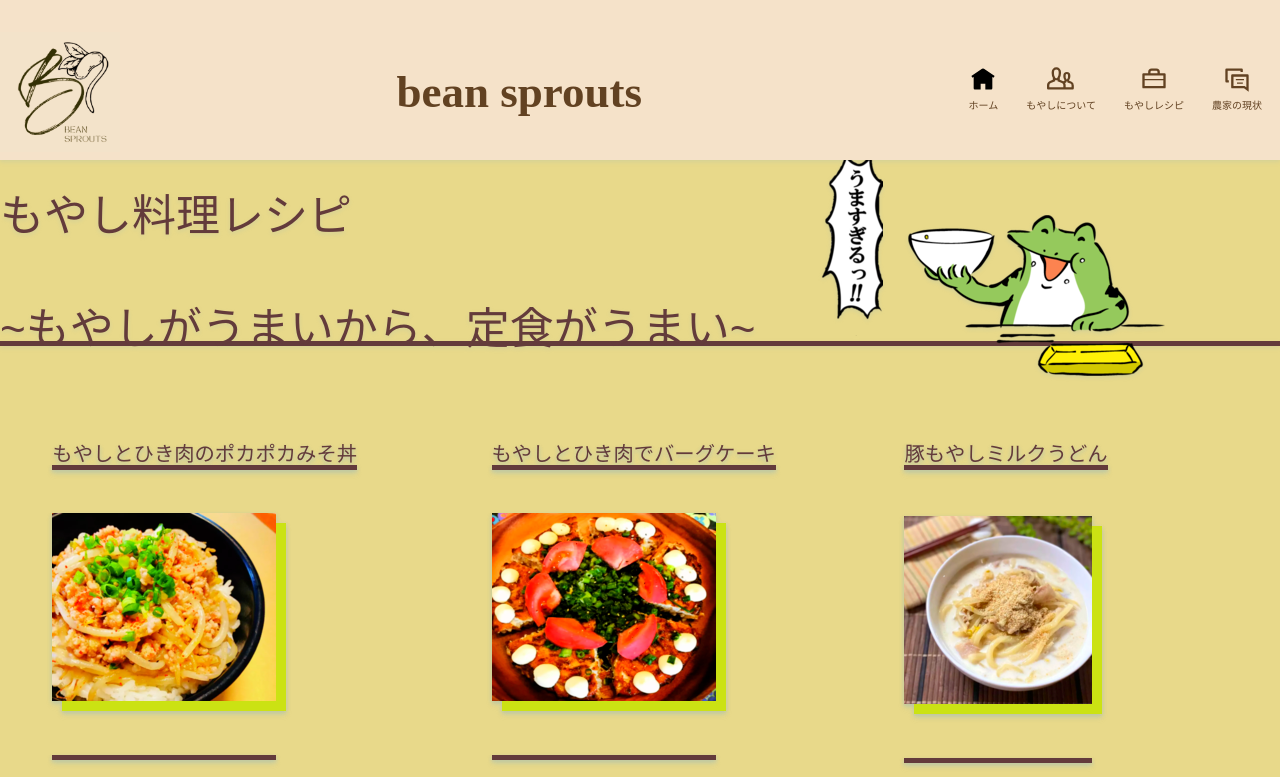
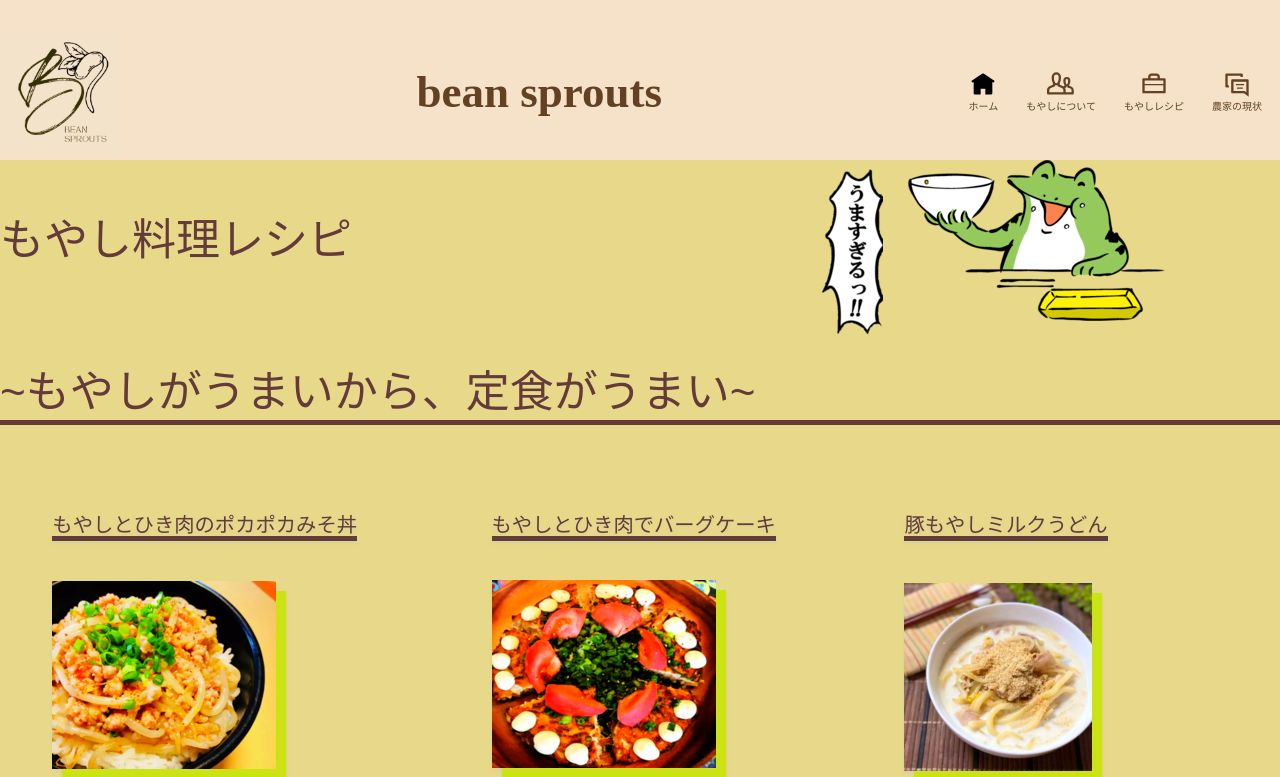
Before and after one commit to yoshidasen/hackathon2023_A, a website: page Recipe.html in a window 1280 px wide. Shown: the top 777 px of the page. Drawn offline with Linux system fonts and the light colour scheme.

Commit message:
cssの修正

```diff
--- a/css/farmer_style.css
+++ b/css/farmer_style.css
@@ -6,7 +6,6 @@ html {
 }
 
 .farmer_body {
-  font-size:1.4rem;
   color: #633B3B;
   background-color: #E8D98A;
 }
@@ -16,6 +15,7 @@ html {
 }
 
 .farmer_conteiner {
+  font-size:1.4rem;
   margin-left: 5%;
   margin-right: 5%;
   padding-bottom: 3%;
--- a/css/index.css
+++ b/css/index.css
@@ -272,7 +272,7 @@ a:active, a:focus,input:active, input:focus{outline:0;}
     left: 0;
     transform: translate(-50%,-50%);
   }
-#slogan{
+/* #slogan{
     position: absolute;
   top: 50%;
     width: 100%;
@@ -297,7 +297,7 @@ a:active, a:focus,input:active, input:focus{outline:0;}
     padding: 50px 10px 50px 0;
     text-align: center;
     font-size: 12px;
-}
+} */
 img{
     width: 100%;
     height: auto;
--- a/css/recipe_style.css
+++ b/css/recipe_style.css
@@ -27,13 +27,13 @@
 
   }
   .recipe_kaeru img {
-    position:absolute; top:8.2%; right:9%;
+    position:absolute; top:20%; right:9%;
   }
   .recipe_kaeru2{
     display: flex;
   }
   .recipe_kaeru2 img {
-    position:absolute; top:5.5%; right:31%;
+    position:absolute; top:20%; right:31%;
   }
 
   .recipe_kaeru .text {
@@ -63,8 +63,8 @@
   .recipe{
       font-size: 110%;
       /* font-weight: 600; */
-    line-height: 1.4em;
-    filter: drop-shadow(0px 2px 2px rgba(147, 183, 191, 0.219));
+    /* line-height: 1.4em;
+    filter: drop-shadow(0px 2px 2px rgba(147, 183, 191, 0.219)); */
   }
   a.recipe{
 
--- a/css/style.css
+++ b/css/style.css
@@ -1,4 +1,7 @@
 @charset "utf-8";
+ul {
+  padding: 0;
+}
 
  #header{
   z-index: 999;
@@ -149,7 +152,7 @@ a:active, a:focus,input:active, input:focus{outline:0;}
 footer {
     background-color: #F2D6B3;
     text-align: center;
-    height: 670px;
+    /* height: 670px; */
     padding-top: 101px;
     padding-left: 81px;
   }
```
